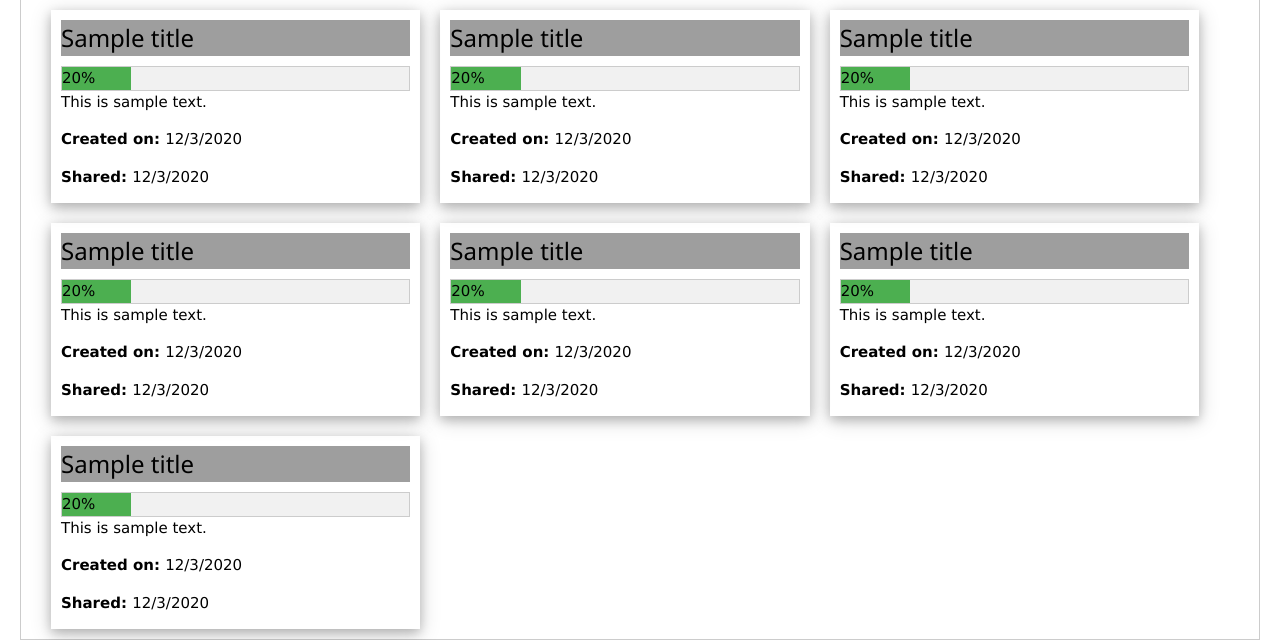
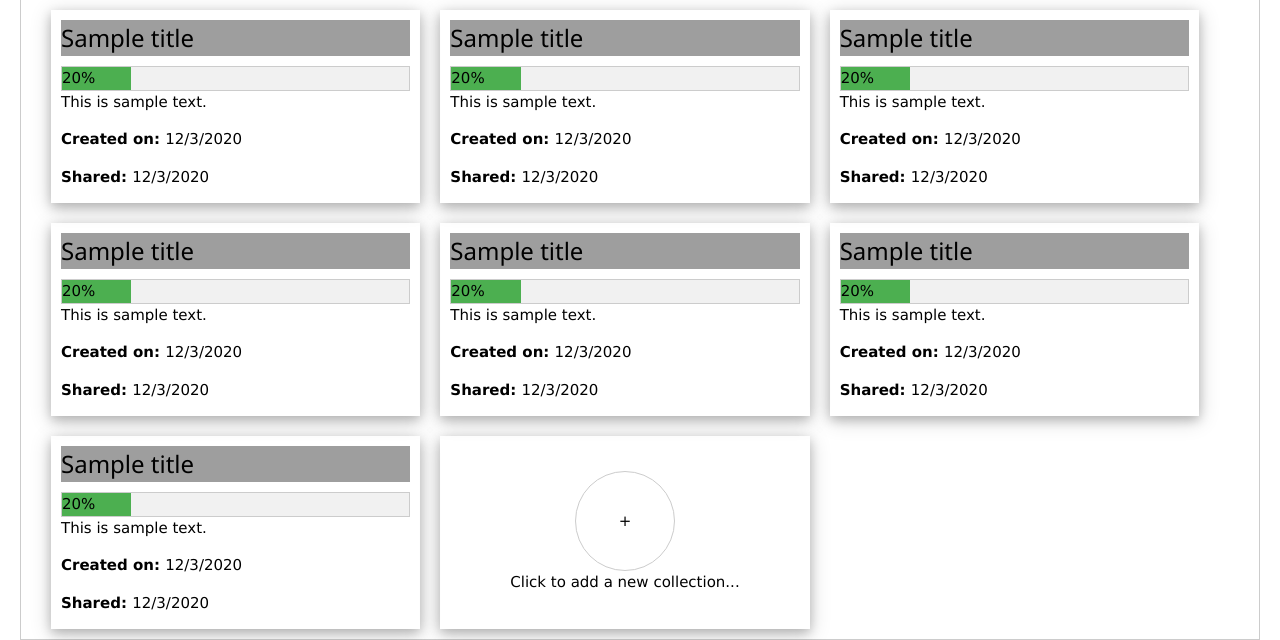
Before and after one commit to ryangohca/CP-Tracker, a Flask app: template templates/homePage.html in a window 1280 px wide. Shown: the part 161-801 px from the top of the page. Run offline with Flask 2, Linux system fonts and the light colour scheme; the template is opened without the code that fills it, so the values that code supplies are empty.

Commit message:
added new collection card (still not functional yet though)

```diff
--- a/static/css/homePage.css
+++ b/static/css/homePage.css
@@ -29,3 +29,29 @@
     justify-content: stretch;
     flex-wrap: wrap;
 }
+
+.signtextgroup{
+    display: flex;
+    flex-direction: column;
+    justify-content: center;
+    align-items: center;
+    height: 100%;
+}
+.addsign{
+    position: relative;
+    width: 100px;
+    height: 100px;
+    border-radius: 50%;
+}
+
+.addsigntext{
+    margin: 0;
+    position: absolute;
+    top: 50%;
+    left: 50%;
+    transform: translate(-50%, -50%);
+}
+
+.newcollectiontext{
+    text-align: center;
+}
--- a/static/js/homePage.js
+++ b/static/js/homePage.js
@@ -14,8 +14,13 @@
 function normaliseCardLength(cardLength){
     var containerLen = getLengthCardContainer();
     var expectedCards = Math.round(containerLen / cardLength);
+    var maxHeight = 0;
     for (var content of document.getElementsByClassName("collectionCard")) {
         content.style.width = (containerLen / expectedCards) - 30 + "px"; // 30px offset because of margin
+        maxHeight = Math.max(content.offsetHeight, maxHeight);
+    }
+    for (var content of document.getElementsByClassName("collectionCard")) {
+        content.style.height = maxHeight + "px"; // 30px offset because of margin
     }
 }
 
--- a/templates/homePage.html
+++ b/templates/homePage.html
@@ -30,6 +30,12 @@
                 </div>
             </div>
             {% endfor %}
+            <div class="w3-card-4 collectionCard">
+                <div class="signtextgroup">
+                    <div class="w3-border addsign"> <p class="addsigntext"> + </p> </div>
+                    <div class="newcollectiontext"> Click to add a new collection... </div>
+                </div>
+            </div>
         </div>
     </div>
     <div id="myCollectionsDiv" class="w3-border collectionscontainer">
```
